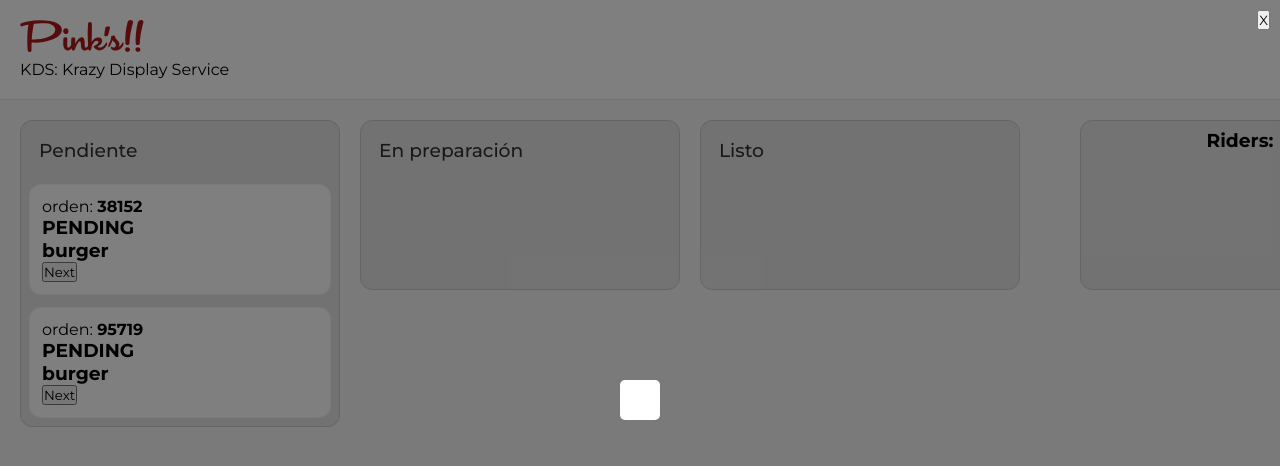
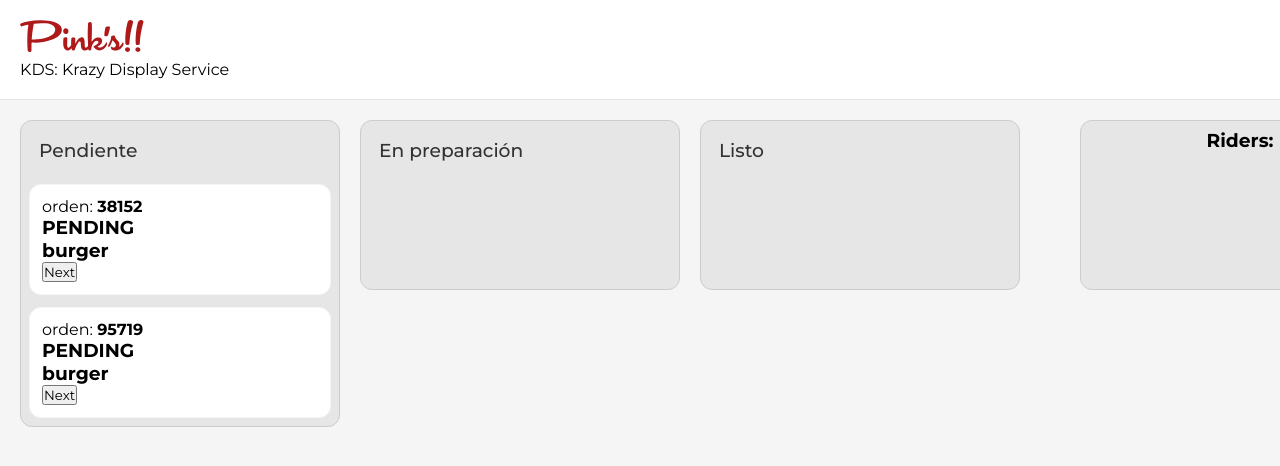
Before and after one commit to DiegoMartinezRey/pinks-tech-test, a Next.js app: page / in a window 1280 px wide. Shown: the top 466 px of the page. Built offline with nearby package versions, Linux system fonts and the light colour scheme.

Commit message:
Show and close modal when click in a order

```diff
--- a/components/Kanban/Kanban.tsx
+++ b/components/Kanban/Kanban.tsx
@@ -1,10 +1,24 @@
 import { useOrders } from "@/contexts/Orders.context";
+import { Order } from "@/dtos/Order.dto";
+import { useState } from "react";
 import Column from "../Column";
 import Modal from "../Modal";
 import s from "./Kanban.module.scss";
 
 export default function Kanban() {
   const { orders } = useOrders();
+  const [selectedOrder, setSelectedOrder] = useState<Order | null>(null);
+  const [isModalOpen, setIsModalOpen] = useState(false);
+
+  const openModal = (order: Order) => {
+    setSelectedOrder(order);
+    setIsModalOpen(true);
+  };
+
+  const closeModal = () => {
+    setSelectedOrder(null);
+    setIsModalOpen(false);
+  };
 
   return (
     <section className={s["pk-kanban"]}>
@@ -12,6 +26,7 @@ export default function Kanban() {
         title="Pendiente"
         orders={orders.filter((i) => i.state === "PENDING")}
         state="IN_PROGRESS"
+        onClick={openModal}
         // onClick={() =>
         //   alert(
         //     "mmmmm..., deberias de modificar esto! tenemos que hacer que las ordenes lleguen hasta listo y se entreguen!"
@@ -28,7 +43,7 @@ export default function Kanban() {
         orders={orders.filter((i) => i.state === "READY")}
         state="DELIVERED"
       />
-      <Modal />
+      {isModalOpen ? <Modal onClose={closeModal} /> : <></>}
     </section>
   );
 }
--- a/components/Modal/Modal.tsx
+++ b/components/Modal/Modal.tsx
@@ -1,11 +1,17 @@
 import s from "./Modal.module.scss";
 
-export default function Modal() {
+export type ModalProps = {
+  onClose: () => void;
+};
+
+export default function Modal(props: ModalProps) {
   return (
     <>
       <div className={s["pk-overlay"]}>
         <div className={s["pk-modal"]} onClick={(e) => e.stopPropagation()}>
-          <button className={s["pk-closeButton"]}>X</button>
+          <button className={s["pk-closeButton"]} onClick={props.onClose}>
+            X
+          </button>
         </div>
       </div>
     </>
```
